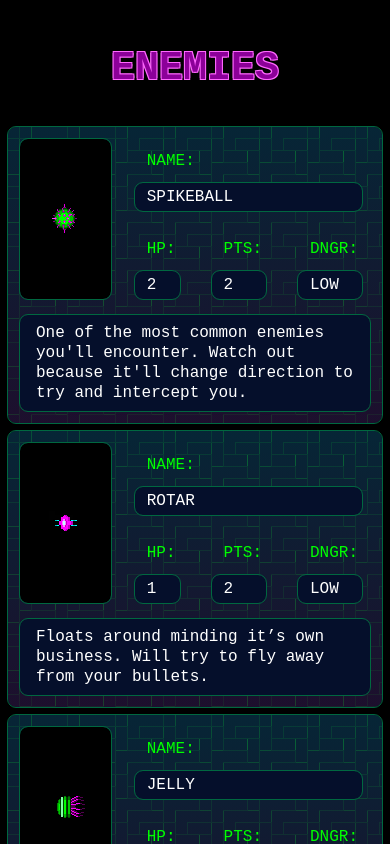
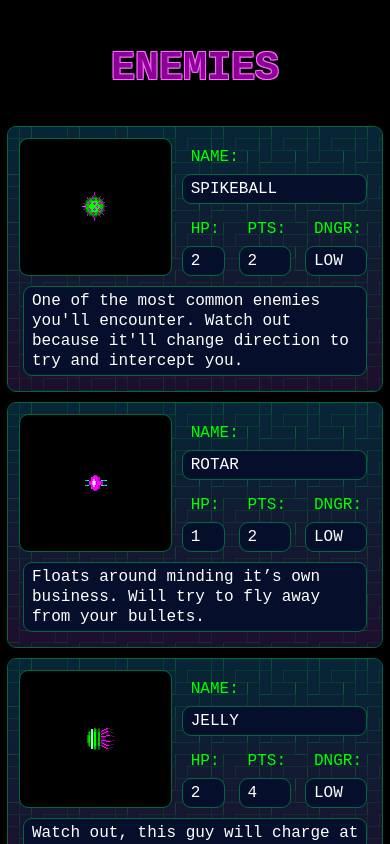
Before and after one commit to konrad-dot-exe/neb_codex, a React (Vite) app: page / in a window 390 px wide. Shown: the part 860-1704 px from the top of the page. Built offline with nearby package versions, Linux system fonts and the light colour scheme.

Commit message:
layout tweaks

```diff
--- a/src/App.css
+++ b/src/App.css
@@ -389,9 +389,10 @@ header{
   /*outline: 1px dashed fuchsia;*/
   display:grid;
   grid-template-columns: 1fr 1fr 1fr 1fr 1fr 1fr 1fr 1fr 1fr;
-  grid-template-rows: 1fr 1fr ;
+  grid-template-rows: 1fr 1fr;
   padding: 0.5rem;
   margin: 0.5rem;
+
   color:rgb(255, 255, 255);
   background-color: rgb(0, 100, 45);
   background: var(--card-bg-gradient);
@@ -401,13 +402,13 @@ header{
 
 .enemy-card h4{
   margin: 0px;
-  margin-left: 0.5rem;
+  margin-left: 0.25rem;
   font-size: 1rem;
   font-weight: 400;
 }
 
 .enemy-card .label{
-  margin: 0.5rem;
+  margin: 0.25rem;
   color:lime;
   margin-bottom:0px;
   border-radius: var(--border_radius);
@@ -416,7 +417,7 @@ header{
 
 .enemy-card .name{
   background-color: var(--clr-dark-green);
-  margin: 0.5rem;
+  margin: 0.25rem;
   border: 1px lime;
   margin-bottom:0px;
   border-radius: var(--border_radius);
@@ -425,7 +426,7 @@ header{
 }
 
 .enemy-image {
-  margin: 0.5rem;
+  margin: 0.25rem;
   grid-column-start: 1;
   grid-column-end: 4;
   grid-row-start: 1;
@@ -440,7 +441,7 @@ header{
 }
 
 .bullet-image {
-  margin: 0.5rem;
+  margin: 0.25rem;
   grid-column-start: 4;
   grid-column-end: 5;
   grid-row-start: 1;
@@ -462,25 +463,27 @@ header{
   grid-column-end: 7;
   grid-row-start: 1;
   grid-row-end: 2;
-  margin: .5rem;
+  margin: 0.25rem;
 }
 
 .guitar-name {
   display: flex;
   flex-direction: column;
+  justify-content: end;
   text-align: left;
   grid-column-start: 5;
   grid-column-end: 7;
   grid-row-start: 1;
   grid-row-end: 2;
-  margin: .5rem;
+  margin: 0.25rem;
 }
 
 .enemy-stat {
   display: flex;
   flex-direction: column;
+  justify-content: end;
   text-align: left;
-  margin: .5rem;
+  margin: 0.25rem;
 }
 
 .enemy-desrciption{
@@ -498,8 +501,9 @@ header{
 @media screen and (max-width: 700px) {
   .enemy-card{
 
-    padding: 0.25rem;
+
     margin: 0.25rem;
+    margin-bottom:0.5rem;
     grid-template-columns: 1fr 1fr 1fr 1fr 1fr 1fr;
     grid-template-rows: 1fr;
   }
@@ -531,7 +535,7 @@ header{
     background-color: var(--clr-dark-green);
     margin: 0.5rem;
     border-radius: var(--border_radius);
-    padding:0.5rem;
+
   }
 }
 
@@ -544,7 +548,7 @@ header{
   grid-column-end: 10;
   grid-row-start: 1;
   grid-row-end: 2;
-  margin: .5rem;
+  margin: .25rem;
 }
 
 @media screen and (max-width: 800px) {
@@ -567,12 +571,6 @@ header{
   grid-row-start: 1;
 }
 
-@media screen and (max-width: 800px) {
-  .enemy-card{
-    padding: 0.25rem;
-    margin: 0.25rem;
-  }
-}
 
 .map-container{
   min-width: 320px;
```
